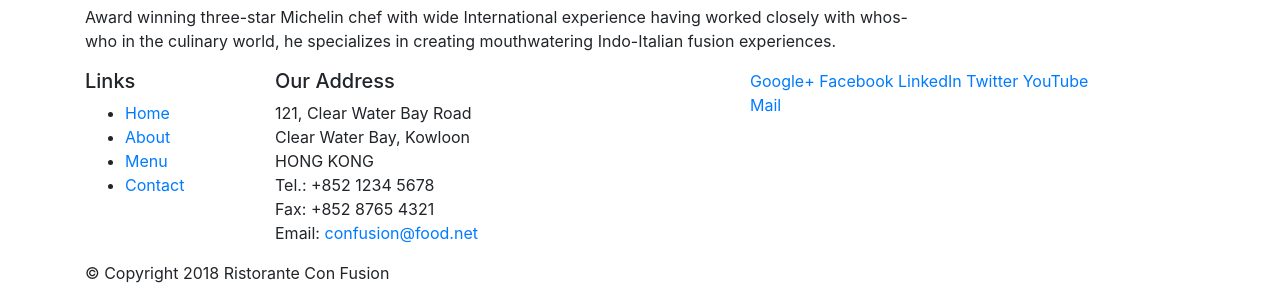
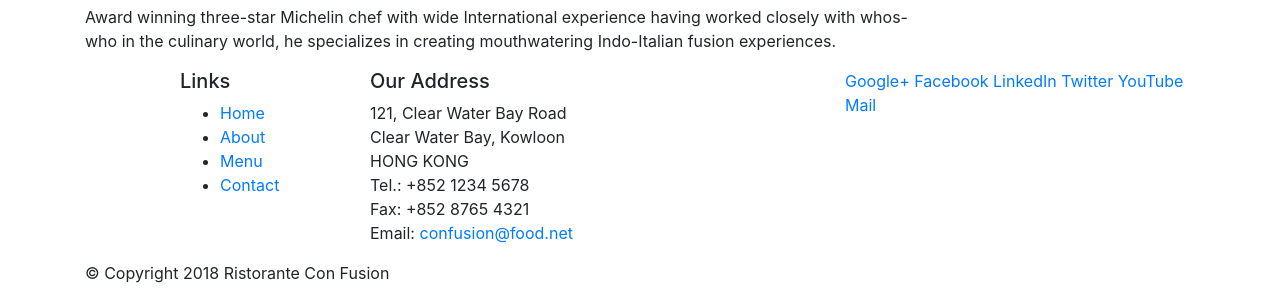
Before and after one commit to koriim/Bootstrap-starter, a website: page index.html in a window 1280 px wide. Shown: the part 604-905 px from the top of the page. Drawn offline with nearby package versions, Linux system fonts and the light colour scheme.

Commit message:
add offset to footer

```diff
--- a/index.html
+++ b/index.html
@@ -62,7 +62,7 @@
     <footer>
         <div class="container">
             <div class="row">
-                <div class="col-4 col-sm-2">
+                <div class="col-4 offset-1 col-sm-2">
                     <h5>Links</h5>
                     <ul>
                         <li><a href="#">Home</a></li>
```
